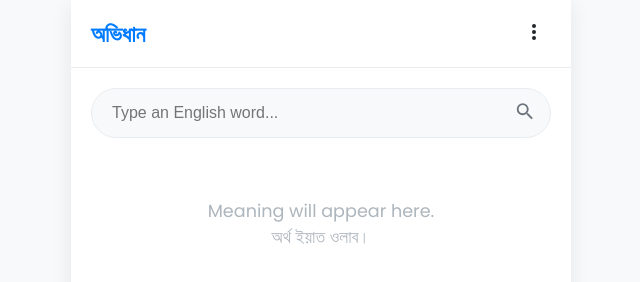
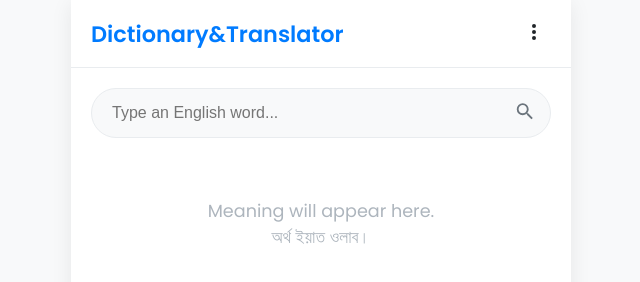
Before and after one commit to noorhaque/English-Assamese-Dictionary, a plain HTML site: page index.html in a window 1280 px wide. Shown: the whole page, without its empty margins (319-959 px from the left). Drawn offline with Linux system fonts and the light colour scheme.

Commit message:
Update index.html

```diff
--- a/index.html
+++ b/index.html
@@ -120,7 +120,7 @@
 
     <div id="app-container">
         <header>
-            <h1>অভিধান</h1>
+            <h1>Dictionary&Translator</h1>
             <button id="menu-button"><svg viewBox="0 0 24 24"><path d="M12,16A2,2 0 0,1 14,18A2,2 0 0,1 12,20A2,2 0 0,1 10,18A2,2 0 0,1 12,16M12,10A2,2 0 0,1 14,12A2,2 0 0,1 12,14A2,2 0 0,1 10,12A2,2 0 0,1 12,10M12,4A2,2 0 0,1 14,6A2,2 0 0,1 12,8A2,2 0 0,1 10,6A2,2 0 0,1 12,4Z" /></svg></button>
             <div id="menu-dropdown">
                 <!-- NEW, IMPROVED ICONS -->
```
